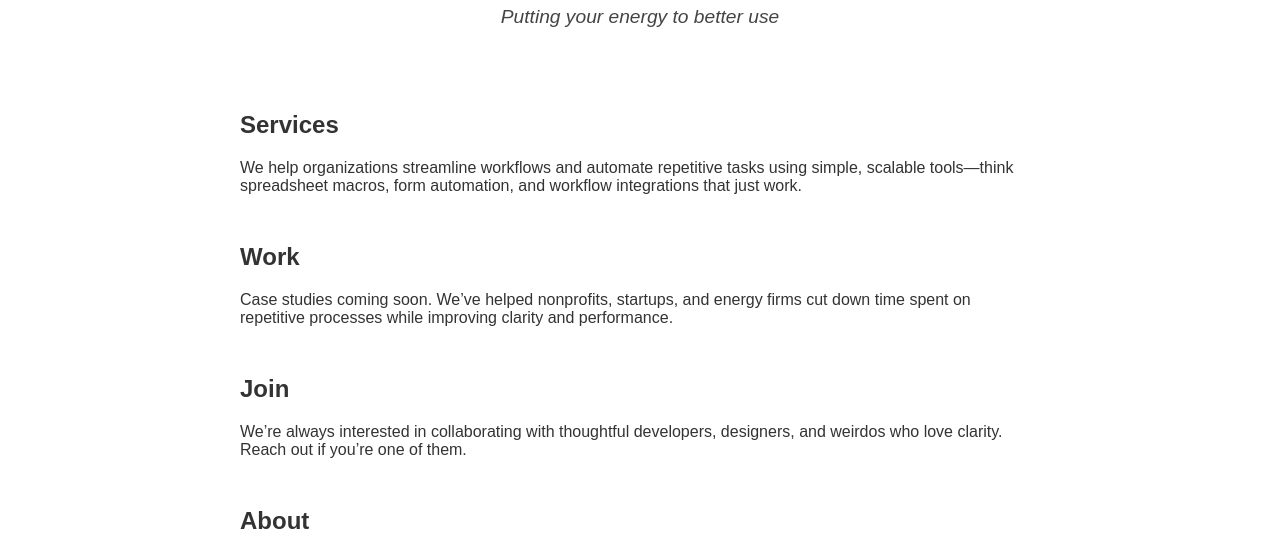
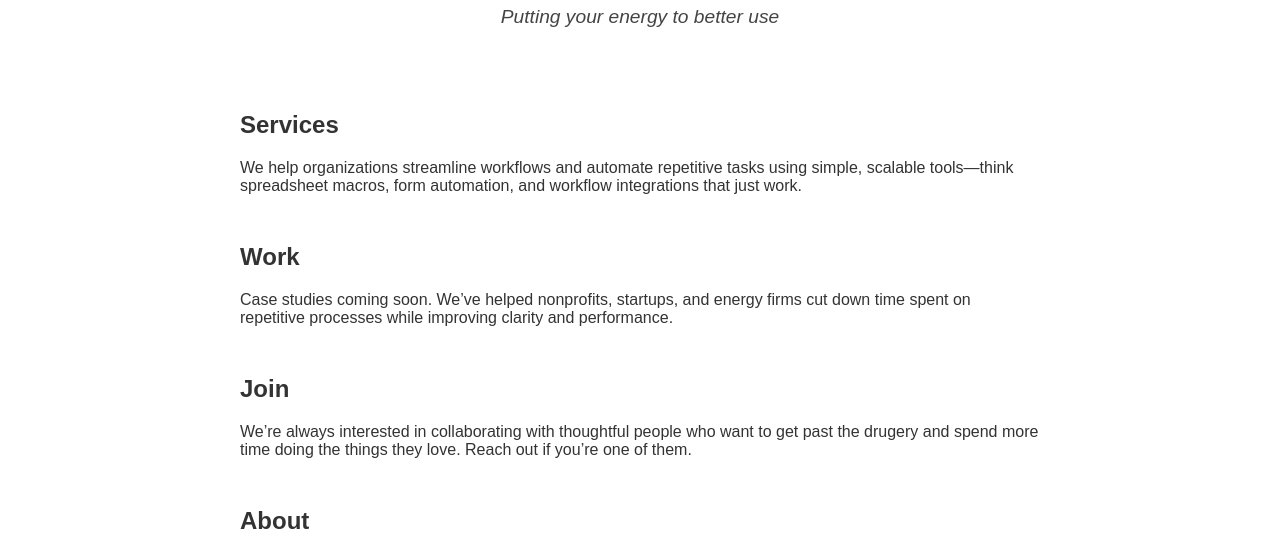
Before and after one commit to sschuett20/eight-bit-energy-website, a plain HTML site: page index.html in a window 1280 px wide. Shown: the part 379-930 px from the top of the page. Drawn offline with Linux system fonts and the light colour scheme.

Commit message:
Update index.html to adjust who we like collaborating with

```diff
--- a/index.html
+++ b/index.html
@@ -149,7 +149,7 @@
 
     <section id="join">
       <h2>Join</h2>
-      <p>We’re always interested in collaborating with thoughtful developers, designers, and weirdos who love clarity. Reach out if you’re one of them.</p>
+      <p>We’re always interested in collaborating with thoughtful people who want to get past the drugery and spend more time doing the things they love. Reach out if you’re one of them.</p>
     </section>
 
     <section id="about">
```
